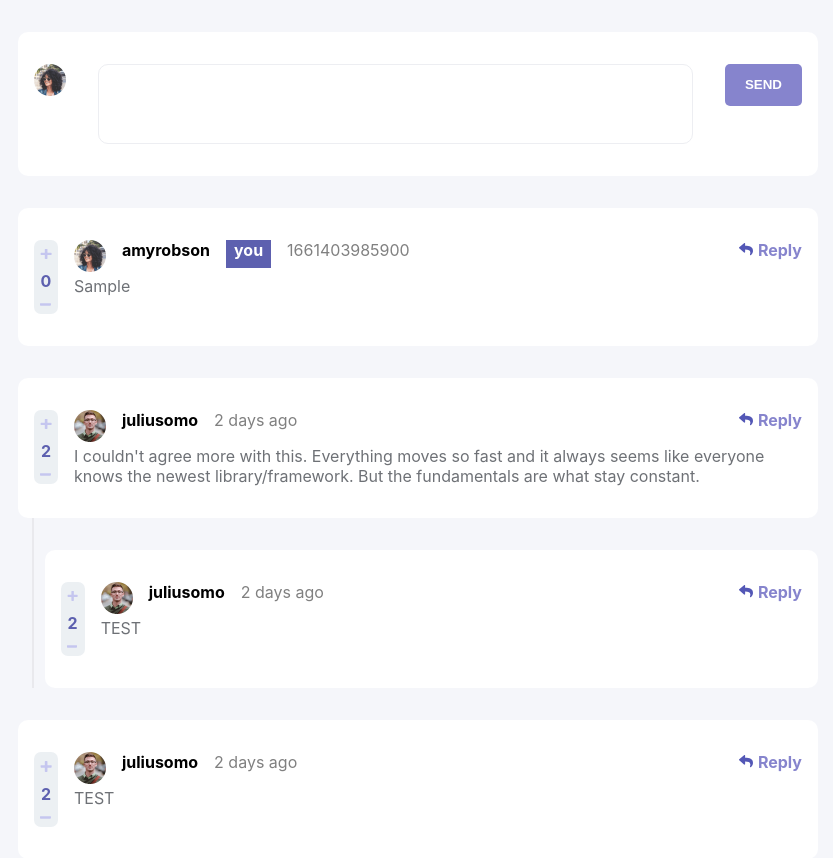
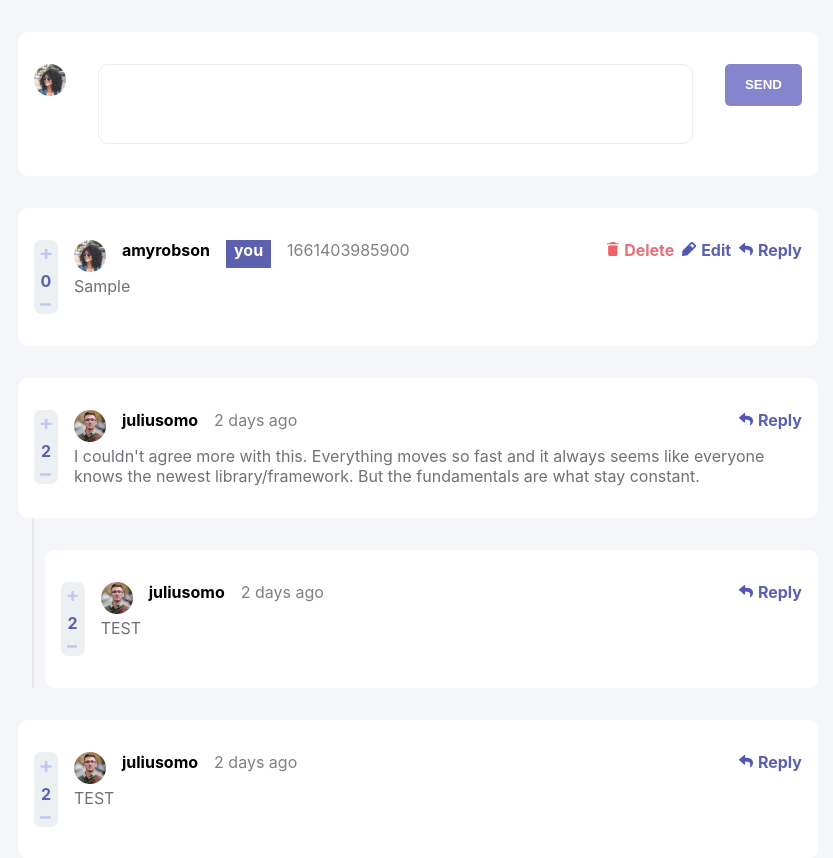
Before and after one commit to PranavFokmare-Dev/interactive-comments-section, a React (Create React App) app: page / in a window 1280 px wide. Both pictures are taken after typing "Sample" into the empty fields and a click on the button "SEND". Shown: the whole page, without its empty margins (222-1055 px from the left). Built offline with nearby package versions, Linux system fonts and the light colour scheme.

Commit message:
adding delete and update icon with active states

```diff
--- a/src/components/CommentHandler/CommentRecursive.tsx
+++ b/src/components/CommentHandler/CommentRecursive.tsx
@@ -32,7 +32,7 @@ export function CommentRecursive({
           <CommentStateHandler id={commentId} insertReply={insertReply} />
         </S.GridItem>
         {replies.map((x) => {
-          return <CommentRecursive commentId={x} level={level + 1} />;
+          return <CommentRecursive key = {x} commentId={x} level={level + 1} />;
         })}
       </>
     );
--- a/src/components/DisplayComment/DisplayComment.styled.tsx
+++ b/src/components/DisplayComment/DisplayComment.styled.tsx
@@ -43,7 +43,7 @@ export const CommentMetaData = styled.div`
     }
     & #youIcon{
         color:white;
-        background-color:rgb(93,96,175);;
+        background-color:rgb(93,96,175);
         padding:0em 0.5em;
         height:1.75em;
         font-weight:bold;
@@ -52,13 +52,30 @@ export const CommentMetaData = styled.div`
 export const UserIcon = styled.img`
     height:2em;
 `
-export const Reply = styled.div`
-    color:rgb(134,132,205);
+export const RightHead = styled.div`
+    display:flex;
+    gap:0.5em;
+`
+interface IconContainerProps {
+    $color?:string;
+}
+export const IconContainer = styled.div`
+    color:rgb(93,96,175);
+    color:${(props:IconContainerProps)=>{
+        return `${props.$color};`
+    }};
     cursor: pointer;
-    &> img{
+    & img{
         padding-right:0.3em;
     }
 `
+export const IconHoverOpaq = styled.div`
+        &:hover{
+            opacity:0.5;
+        }
+`
+
+
 
 export const AddReply = styled.div`
     background-color:white;
--- a/src/components/DisplayComment/DisplayComment.tsx
+++ b/src/components/DisplayComment/DisplayComment.tsx
@@ -1,10 +1,12 @@
-import React, { useContext, useEffect, useState } from "react";
+import React, { useContext, useState } from "react";
 
 import { IComment } from "../../Models/CommentModel";
 import * as S from "./DisplayComment.styled";
 import plusIcon from "../../images/icon-plus.svg";
 import minusIcon from "../../images/icon-minus.svg";
 import replyIcon from "../../images/icon-reply.svg";
+import deleteIcon from "../../images/icon-delete.svg";
+import editIcon from "../../images/icon-edit.svg";
 import { commentContext } from "../Comment/CommentStateHandler";
 import AddCommentForm from "../AddComment/AddCommentForm";
 import { userContext } from "../CommentHandler/MyComment";
@@ -70,7 +72,7 @@ function CommentContent({
   comment: IComment;
   toggleAddReply: () => void;
 }) {
-  const user =useContext(userContext);
+  const user = useContext(userContext);
   const isCurrentUserComment = user?.username === comment.user.username;
   return (
     <>
@@ -86,18 +88,37 @@ function CommentContent({
             <div>
               <b>{comment.user.username}</b>
             </div>
-            {isCurrentUserComment && <div id = "youIcon">you</div>}
+            {isCurrentUserComment && <div id="youIcon">you</div>}
             <div id="createdAt">{comment.createdAt}</div>
-
           </S.CommentMetaData>
-          <S.Reply
+          <S.RightHead>
+            {isCurrentUserComment && (
+              <S.IconContainer $color={"rgb(228,112,123)"}>
+                <S.IconHoverOpaq>
+                  <img src={deleteIcon} alt="delete" />
+                  <b>Delete</b>
+                </S.IconHoverOpaq>
+              </S.IconContainer>
+            )}
+            {isCurrentUserComment && (
+              <S.IconContainer>
+                <S.IconHoverOpaq>
+                  <img src={editIcon} alt="edit" />
+                  <b>Edit</b>
+                </S.IconHoverOpaq>
+              </S.IconContainer>
+            )}
+            <S.IconContainer
               onClick={() => {
                 toggleAddReply();
               }}
             >
+              <S.IconHoverOpaq>
                 <img src={replyIcon} alt="reply-icon" />
                 <b>Reply</b>
-          </S.Reply>
+              </S.IconHoverOpaq>
+            </S.IconContainer>
+          </S.RightHead>
         </S.CommentHeadder>
         <div className="comment">{comment.content}</div>
       </S.CommentMainContent>
```
Lines whose indentation alone changed are shown as unchanged.
